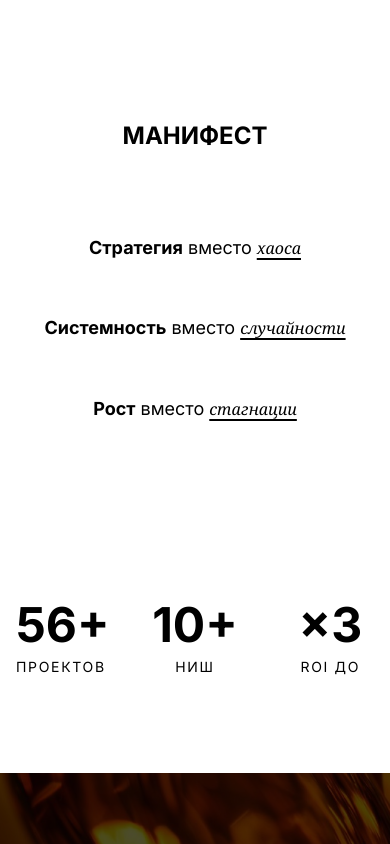
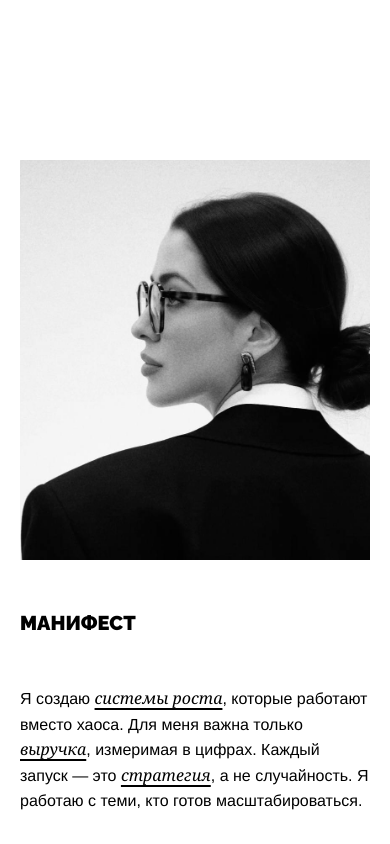
Before and after one commit to sofiassokolova-art/mayyam-website, a Next.js app: page / in a window 390 px wide. Shown: the part 1220-2064 px from the top of the page. Built offline with nearby package versions, Linux system fonts and the light colour scheme.

Commit message:
Redesign Manifest block: implement two-column layout with Maryam photo on right, premium typography with Raleway Heavy title, Helvetica body text, Georgia italic accents with lime underlines, responsive mobile layout

```diff
--- a/src/components/SimpleManifest.tsx
+++ b/src/components/SimpleManifest.tsx
@@ -3,33 +3,23 @@
 import { motion } from "framer-motion";
 import { useInView } from "framer-motion";
 import { useRef } from "react";
+import Image from "next/image";
 
 const SimpleManifest = () => {
   const ref = useRef(null);
   const isInView = useInView(ref, { once: true, margin: "-100px" });
 
-  const principles = [
-    {
-      title: "Стратегия",
-      accent: "хаоса"
-    },
-    {
-      title: "Системность",
-      accent: "случайности"
-    },
-    {
-      title: "Рост",
-      accent: "стагнации"
-    }
-  ];
+  const manifestText = `Я создаю системы роста, которые работают вместо хаоса. Для меня важна только выручка, измеримая в цифрах. Каждый запуск — это стратегия, а не случайность. Я работаю с теми, кто готов масштабироваться.`;
+
+  const accents = ["системы роста", "выручка", "стратегия"];
 
   const containerVariants = {
     hidden: { opacity: 0 },
     visible: {
       opacity: 1,
       transition: {
-        staggerChildren: 0.2,
-        delayChildren: 0.3,
+        staggerChildren: 0.3,
+        delayChildren: 0.2,
       },
     },
   };
@@ -46,42 +36,63 @@ const SimpleManifest = () => {
     },
   };
 
+  const renderStyledText = () => {
+    let result = manifestText;
+
+    // Стилизация акцентных слов Georgia italic с подчёркиванием
+    accents.forEach(accent => {
+      const regex = new RegExp(`(${accent})`, 'g');
+      result = result.replace(regex, '<span class="font-serif italic underline decoration-lime decoration-2 underline-offset-4">$1</span>');
+    });
+
+    return result;
+  };
+
   return (
-    <section className="bg-paper py-20 md:py-32">
-      <div className="container-custom">
+    <section className="bg-paper" style={{ paddingTop: '120px', paddingBottom: '120px' }}>
+      <div className="mx-auto max-w-[1200px] px-5 md:px-20">
         <motion.div
           ref={ref}
           variants={containerVariants}
           initial="hidden"
           animate={isInView ? "visible" : "hidden"}
-          className="max-w-4xl mx-auto text-center"
+          className="grid md:grid-cols-2 gap-12 md:gap-16 items-center"
         >
-          <motion.h2
+          {/* Left column - Text */}
+          <motion.div
             variants={itemVariants}
-            className="text-ink text-2xl md:text-[36px] font-bold uppercase mb-20"
+            className="order-2 md:order-1"
           >
-            Манифест
-          </motion.h2>
+            <h2
+              className="text-ink font-bold uppercase mb-12"
+              style={{
+                fontFamily: 'var(--font-raleway), sans-serif',
+                fontWeight: 900,
+                fontSize: 'clamp(20px, 4vw, 28px)'
+              }}
+            >
+              Манифест
+            </h2>
 
+            <div
+              className="text-ink text-base md:text-[20px] leading-[160%] text-left"
+              style={{ fontFamily: 'Helvetica Neue, Helvetica, Arial, sans-serif' }}
+              dangerouslySetInnerHTML={{ __html: renderStyledText() }}
+            />
+          </motion.div>
+
+          {/* Right column - Image */}
           <motion.div
-            variants={containerVariants}
-            className="space-y-12 md:space-y-16"
+            variants={itemVariants}
+            className="order-1 md:order-2 relative h-[400px] md:h-[600px]"
           >
-            {principles.map((principle, index) => (
-              <motion.div
-                key={index}
-                variants={itemVariants}
-                className="text-center"
-              >
-                <h3 className="text-ink text-lg md:text-[18px] font-normal leading-[1.8]">
-                  <span className="font-bold">{principle.title}</span>
-                  {" вместо "}
-                  <span className="font-serif italic text-base md:text-[16px] underline decoration-lime decoration-2 underline-offset-4">
-                    {principle.accent}
-                  </span>
-                </h3>
-              </motion.div>
-            ))}
+            <Image
+              src="/images/hero-phones.jpg"
+              alt="Maryam with phones"
+              fill
+              className="object-cover object-center object-top filter grayscale"
+              priority
+            />
           </motion.div>
         </motion.div>
       </div>
```
